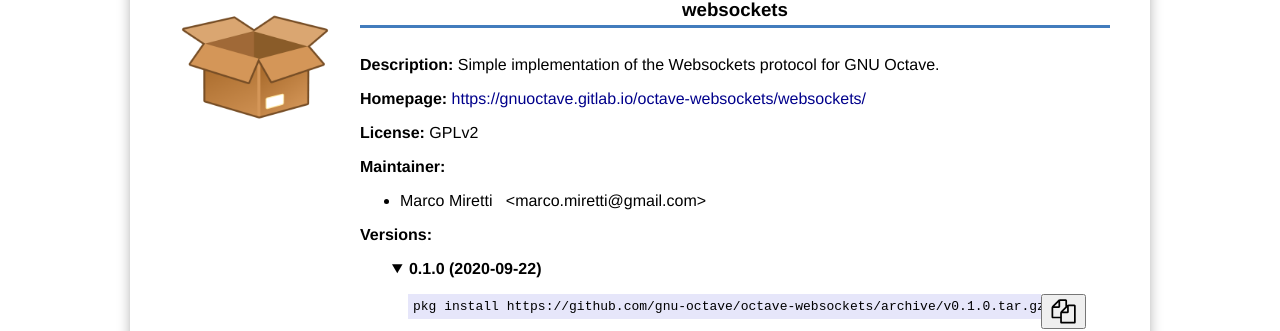
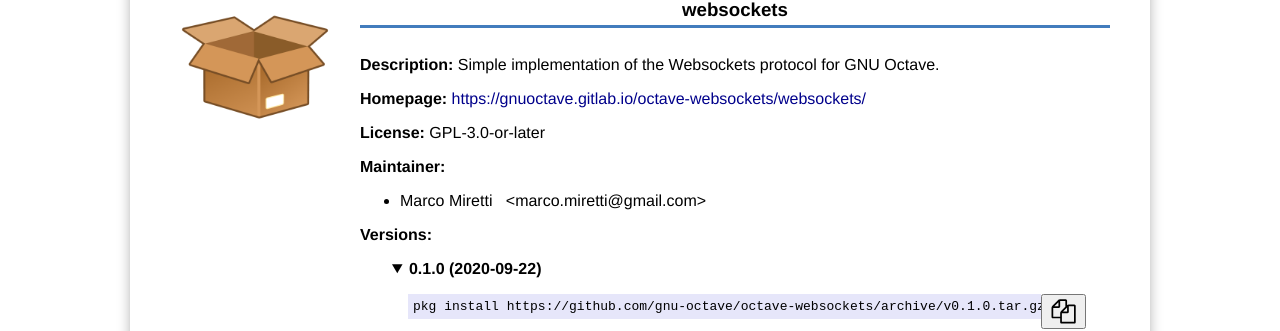
Before and after one commit to gnu-octave/packages, a Jekyll site: the page built from package/websockets.md, in a window 1280 px wide. Shown: the part 231-562 px from the top of the page. Built offline with Jekyll 4.4.1, drawn with Linux system fonts in a browser that asks for light colours.

Commit message:
package/websockets.md: update license

```diff
--- a/package/websockets.md
+++ b/package/websockets.md
@@ -4,7 +4,7 @@ description: >-
   Simple implementation of the Websockets protocol for GNU Octave.
 homepage: "https://gnuoctave.gitlab.io/octave-websockets/websockets/"
 icon:
-license: "GPLv2"
+license: "GPL-3.0-or-later"
 maintainers:
 - name: "Marco Miretti"
   contact: "marco.miretti@gmail.com"
```
